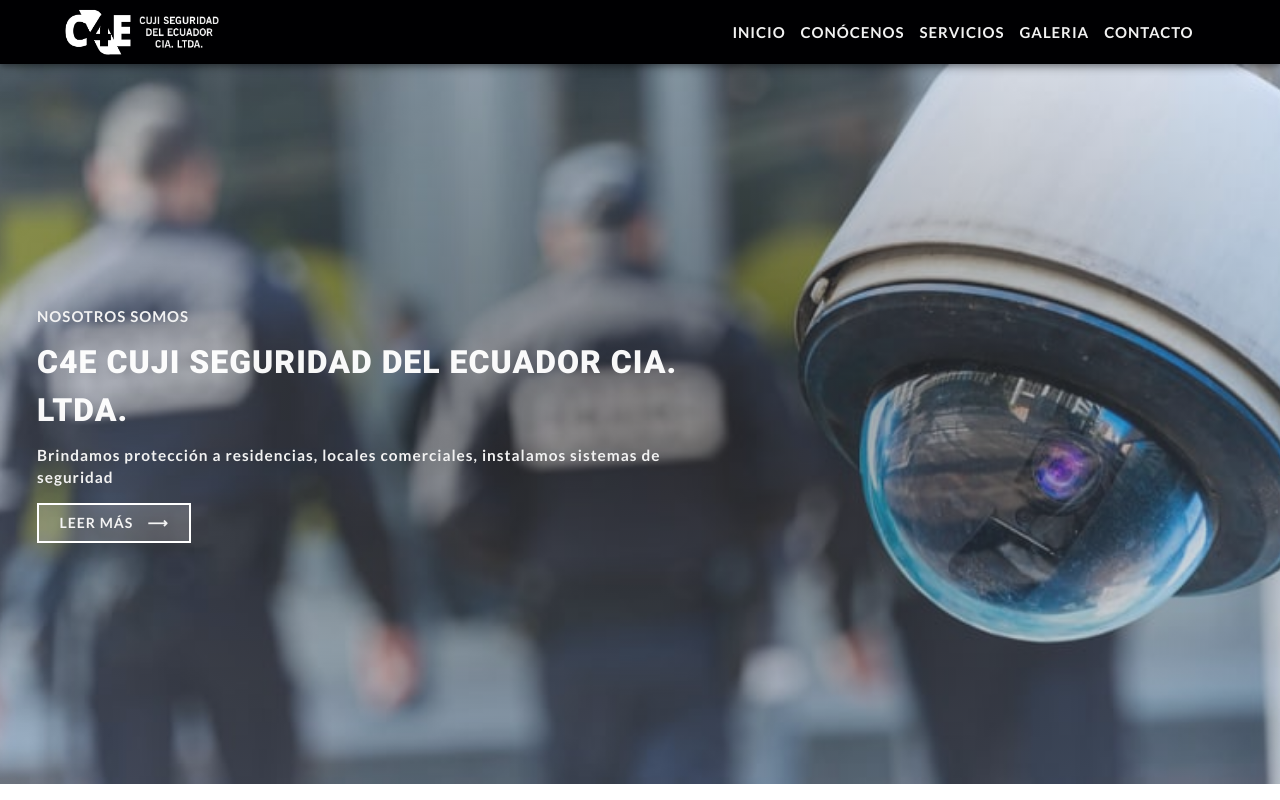
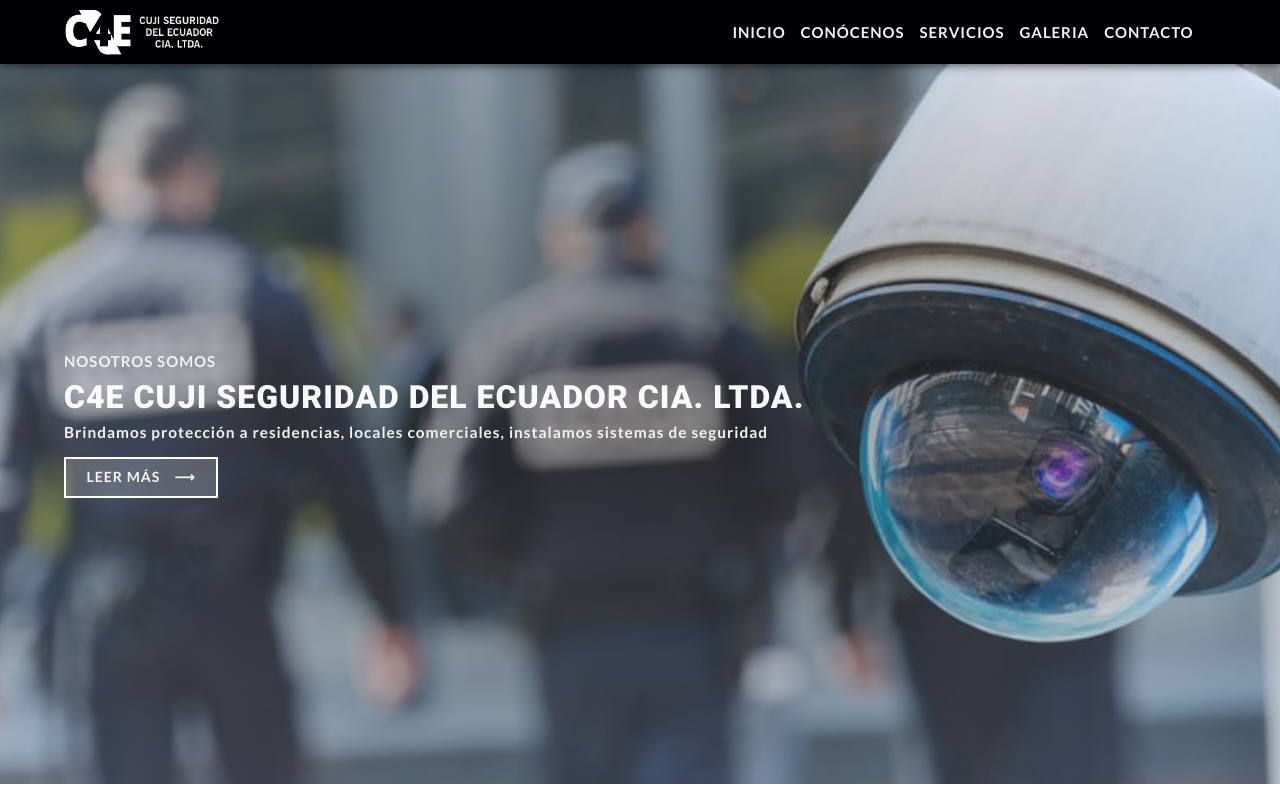
Before and after one commit to SeguridadC4E/web_c4e, a React (Vite) app: page / in a window 1280 px wide. Shown: the top 800 px of the page. Built offline with nearby package versions, Linux system fonts and the light colour scheme.

Commit message:
retirando paddin en la portada de la Home

```diff
--- a/src/page/Main.css
+++ b/src/page/Main.css
@@ -18,7 +18,7 @@
   min-width: 20em;
   height: 90vh;
   position: relative;
-  /* text-align: center; */
+  padding: 0 5%;
 }
 
 .section-front-h1{
@@ -28,7 +28,6 @@
   font-weight: 900;
   letter-spacing: .0625rem;
   line-height: 3rem;
-  padding: .3125em 5%;
   text-transform: uppercase;
 }
 .section-front-p{
@@ -37,14 +36,12 @@
   font-size: clamp(.9375rem, 1vw, 1.25rem);
   text-transform: uppercase;
   letter-spacing: .0625rem;
-  padding: 0 5%;
 }
 .section-front-text{
   font-weight: 700;
   font-family: var(--second-type);
   font-size: clamp(.9375rem, 1.2vw, 1.5rem);
   letter-spacing: .0625rem;
-  padding: 0 5%;
 }
 .section-front-button{
   border: 2px solid white;
@@ -54,7 +51,6 @@
   font-size: clamp(.875rem, 1.1vw, 1.25rem);
   font-weight: 700;
   letter-spacing: .0625rem;
-  left: 5%;
   text-transform: uppercase;
 
   display: flex;
@@ -63,7 +59,7 @@
   align-items: center;
   gap: 1em;
 
-  padding: .5em 1em;
+  padding: .5em 0;
   margin-top: 1em;
   max-width: 10.9375em;
 
```
